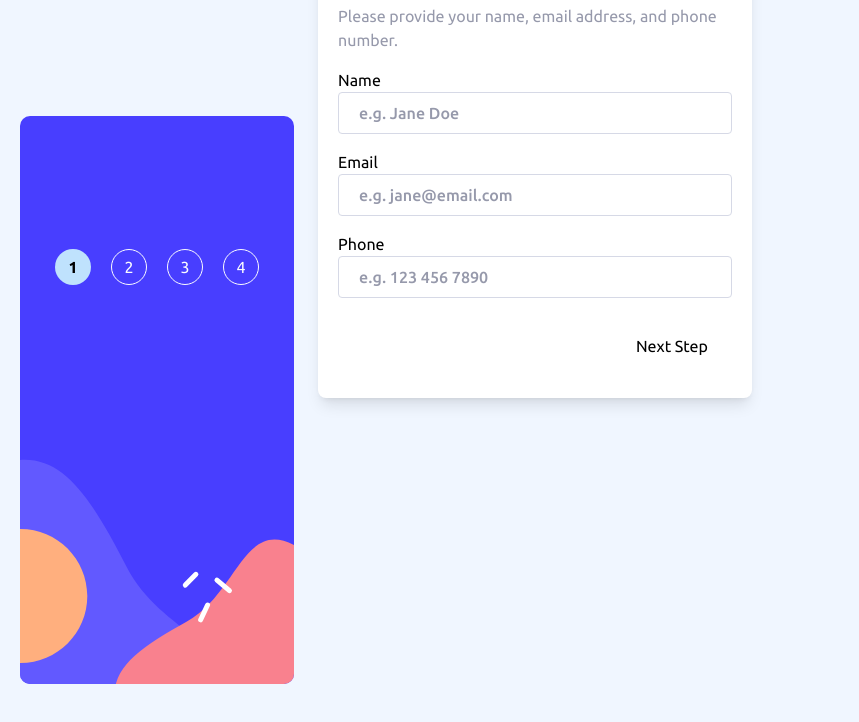
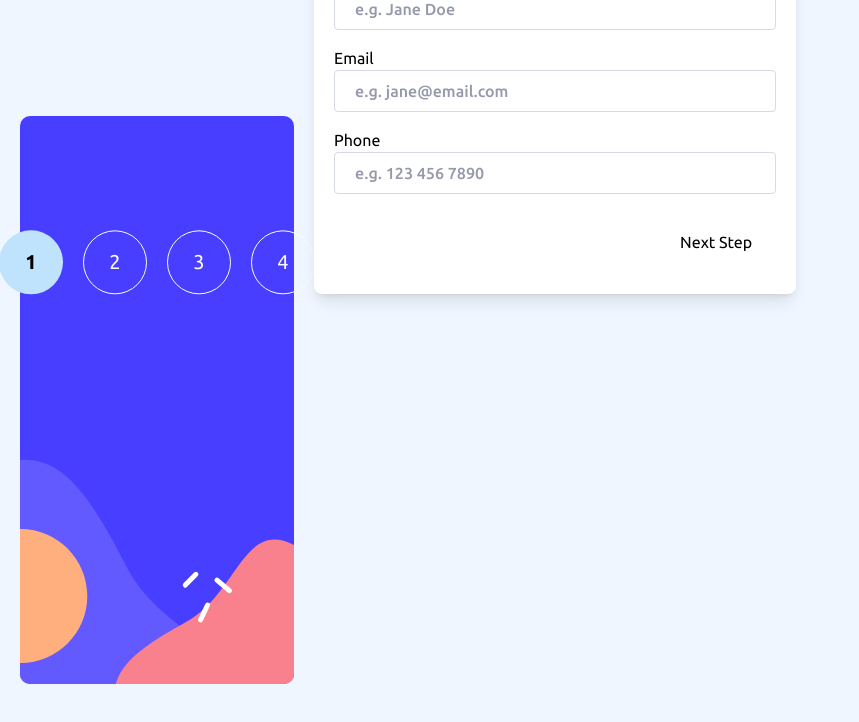
Before and after one commit to FrontendBy-GJ/multi-step-form, a React (Vite) app: page / in a window 1280 px wide. Shown: the top 722 px of the page, without its empty margins (0-859 px from the left). Built offline with nearby package versions, Linux system fonts and the light colour scheme.

Commit message:
add img and style thank you section for mobile

```diff
--- a/src/components/Form.tsx
+++ b/src/components/Form.tsx
@@ -5,6 +5,7 @@ import Review from "./Review";
 import useFormContext from "../hooks/useFormContext";
 import desktopBG from "../assets/bg-sidebar-desktop.svg";
 import mobileBG from "../assets/bg-sidebar-mobile.svg";
+import complete from "../assets/icons/icon-thank-you.svg";
 
 const Form = () => {
   const { currentStep, canConfirm } = useFormContext();
@@ -34,7 +35,7 @@ const Form = () => {
                   index === currentStep
                     ? "border-none bg-primary-Light-blue font-bold text-black"
                     : "border-current text-neutral-Alabaster"
-                } grid aspect-square w-9 place-items-center rounded-full border transition duration-500 animate-in zoom-in-0 `}
+                } grid aspect-square w-9 place-items-center rounded-full border transition duration-500 animate-in zoom-in-0 sm:w-16 sm:text-xl `}
               >
                 {index + 1}
               </div>
@@ -42,17 +43,20 @@ const Form = () => {
         </div>
       </div>
 
-      <main>
-        <section className="relative mx-auto -mt-20 w-full max-w-[min(90%,100%)] rounded-lg bg-white p-5 shadow-lg">
+      <main className="px-5">
+        <section className="relative mx-auto -mt-20 max-w-xl rounded-lg bg-white p-5 shadow-lg sm:-mt-32 md:-mt-40">
           {canConfirm ? (
-            <>
-              <h1>Thank you!</h1>
-              <p>
+            <div className="flex flex-col items-center gap-5 py-12 text-center">
+              <img src={complete} role="presentation" />
+              <h1 className="text-2xl font-bold text-primary-Marine-blue">
+                Thank you!
+              </h1>
+              <p className="text-neutral-Cool-gray">
                 Thanks for confirming your subscription! We hope you have fun
                 using our platform. If you ever need support, please feel free
                 to email us at support@loremgaming.com.
               </p>
-            </>
+            </div>
           ) : (
             <>{formInputs[currentStep]}</>
           )}
```
